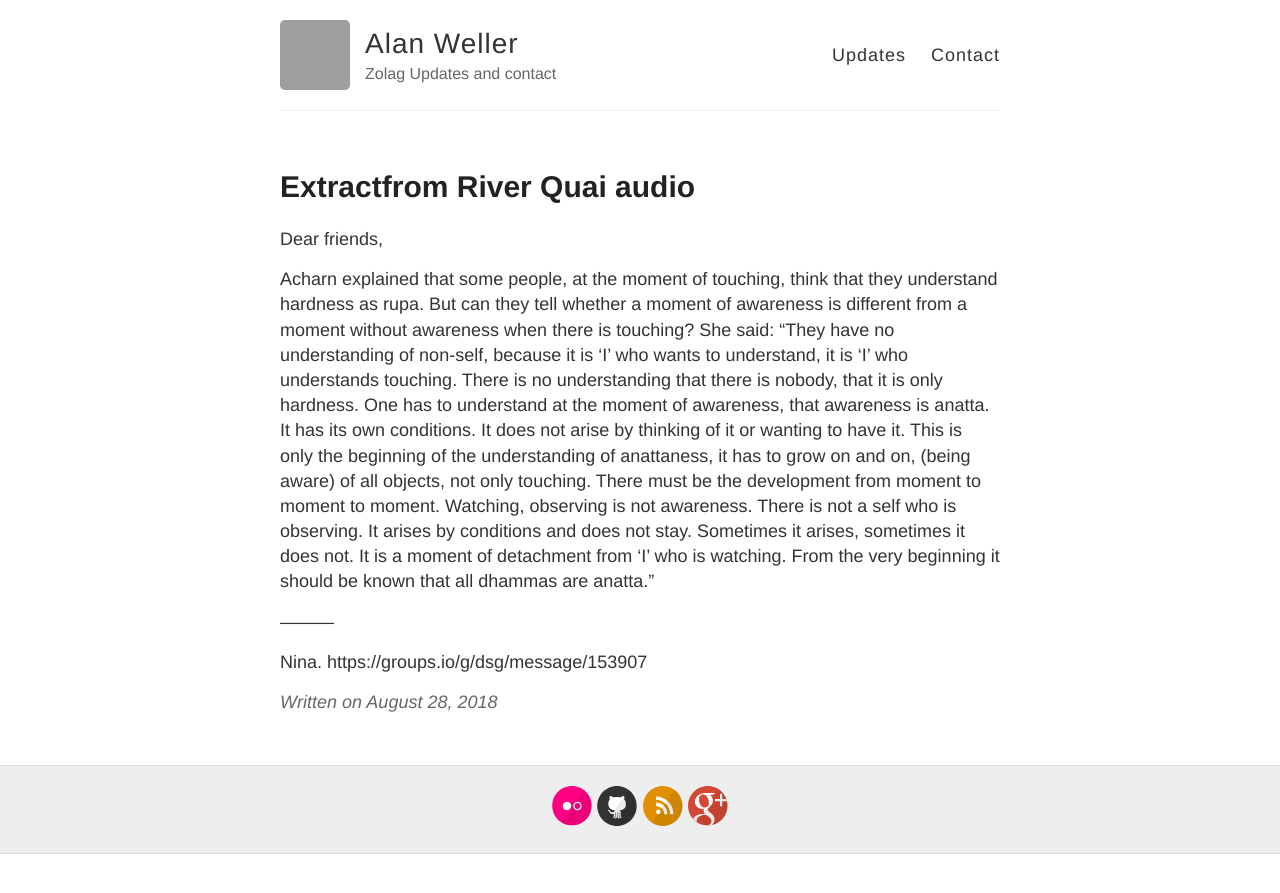
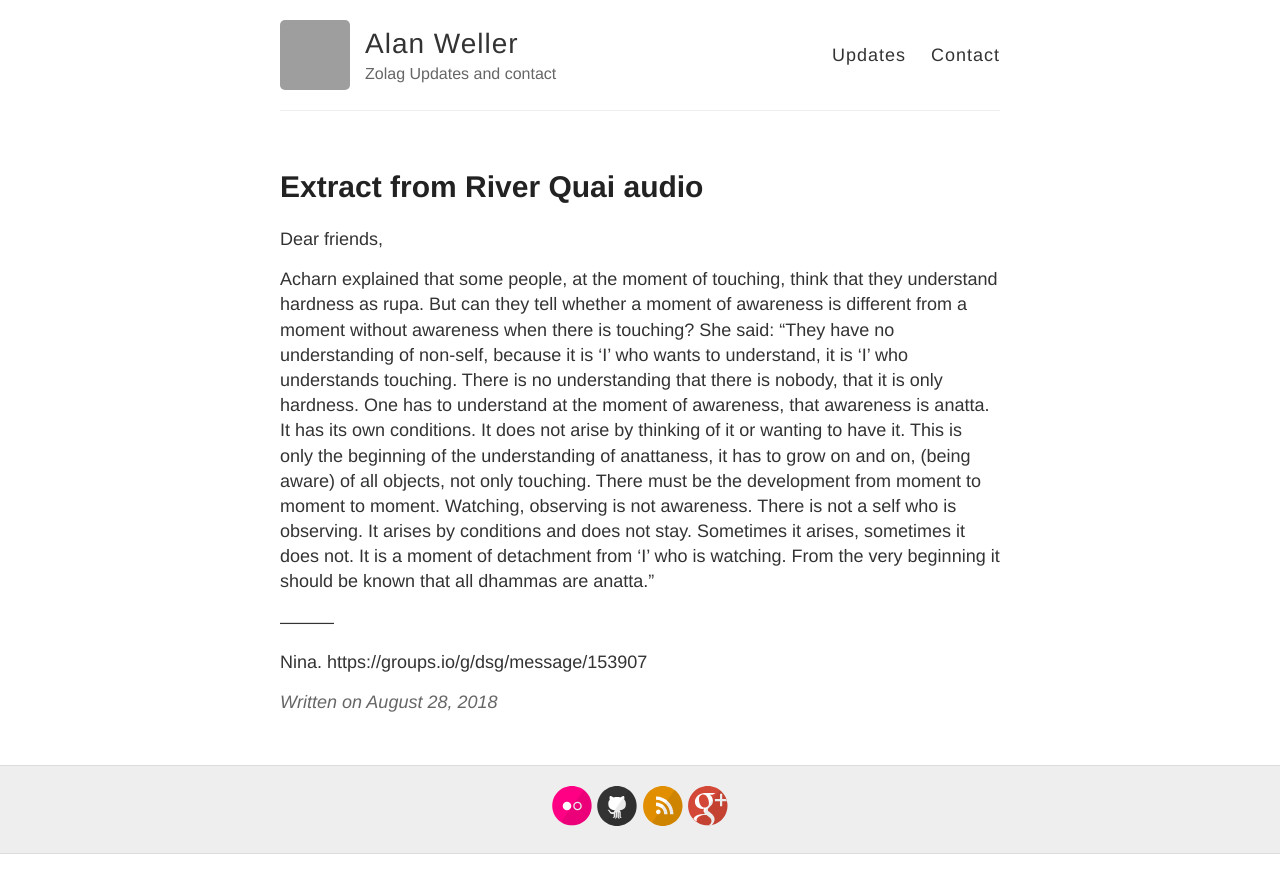
Before and after one commit to alwell/alwell.github.io, a Jekyll site: the page built from _posts/2018-08-28-Touching.md, in a window 1280 px wide. Shown: the top 893 px of the page. Built offline with Jekyll 4.4.1, drawn with Linux system fonts in a browser that asks for light colours; Markdown is read by kramdown in place of the engine named in the settings; grey boxes are pictures that could not be loaded.

Commit message:
Update 2018-08-28-Touching.md

```diff
--- a/_posts/2018-08-28-Touching.md
+++ b/_posts/2018-08-28-Touching.md
@@ -1,6 +1,6 @@
 ---
 layout: post
-title: Extractfrom River Quai audio
+title: Extract from River Quai audio
 ---
 
 Dear friends,
```
